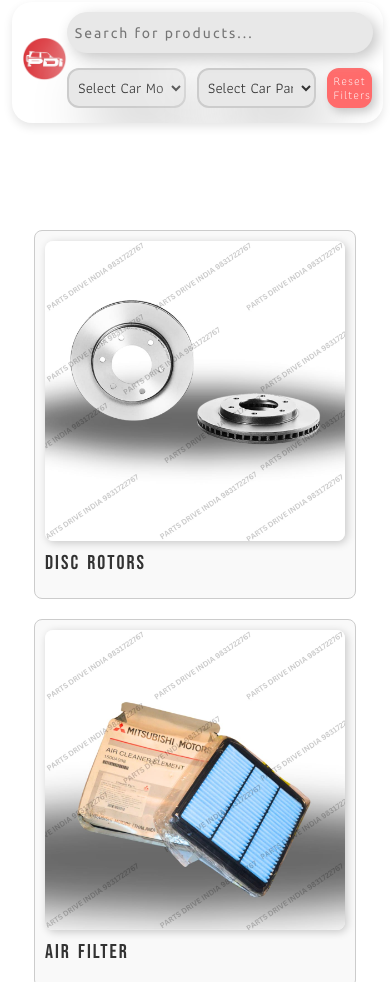
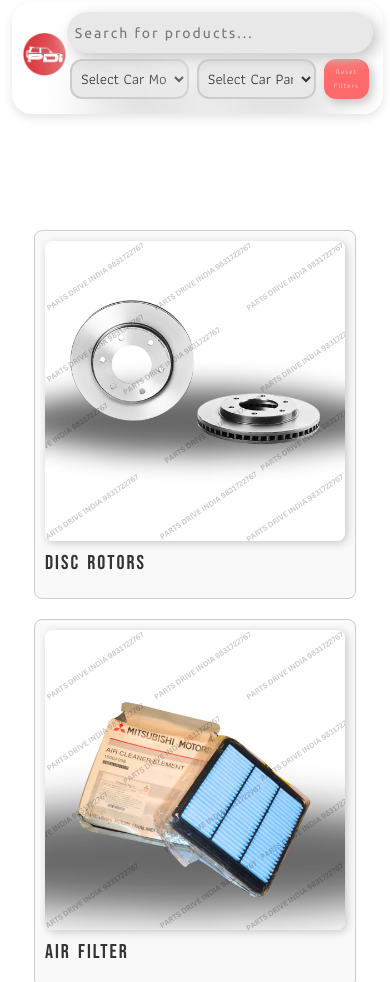
Before and after one commit to PartsGangIndia/PartsDriveIndia, a plain HTML site: page templates/pr.html in a window 390 px wide. Shown: the top 982 px of the page. Drawn offline with Linux system fonts and the light colour scheme; a script that the page names is missing; a web font is replaced by a local one.

Commit message:
Update pr.css

```diff
--- a/static/pr.css
+++ b/static/pr.css
@@ -693,7 +693,7 @@ footer {
         width: 90%;
         display: flex;
         flex-wrap: wrap;
-        gap: 10px;
+        gap: 1px;
         justify-content: space-around;
     }
 
@@ -714,7 +714,7 @@ footer {
         line-height: 14px;
         height: 40px;
         margin: 5px 0;
-        font-size: 12px;
+        font-size: 7px;
         padding: 0 5px;
 
     }
```
